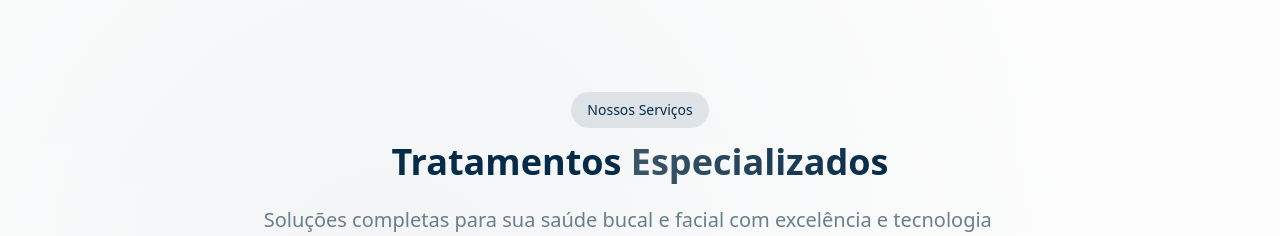
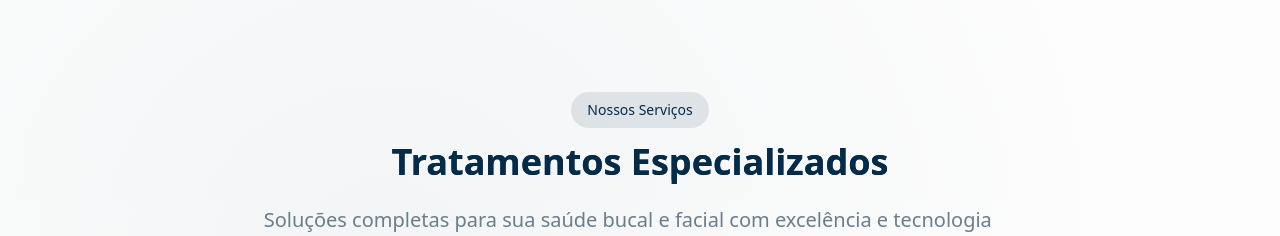
Before and after one commit to tmassoni/clinicamassoni, a Next.js app: page / in a window 1280 px wide. Shown: the part 2440-2676 px from the top of the page. Built offline with nearby package versions, Linux system fonts and the light colour scheme; a web font is replaced by a local one.

Commit message:
fix(scroll): add scroll padding to main section

```diff
--- a/app/globals.css
+++ b/app/globals.css
@@ -44,6 +44,7 @@
 @layer base {
   html {
     scroll-behavior: smooth;
+    scroll-padding-top: 40px;
     background-color: var(--color-background);
   }
 
@@ -85,7 +86,7 @@
   }
 
   section, [id] {
-    scroll-margin-top: 64px;
+    scroll-margin-top: 160px;
   }
 
   .sr-only {
--- a/app/src/components/sections/ContactSection.tsx
+++ b/app/src/components/sections/ContactSection.tsx
@@ -57,11 +57,11 @@ export function ContactSection() {
               <div className="absolute bottom-0 left-0 w-48 h-48 bg-secondary/20 rounded-full blur-2xl" />
 
               <div className="relative flex flex-col sm:flex-row items-center justify-between gap-4 lg:gap-5 h-full">
-                <div className="flex items-center gap-3 lg:gap-4 flex-1">
+                <div className="flex items-center gap-3 lg:gap-4 flex-1 w-full">
                   <div className="shrink-0 w-14 h-14 lg:w-16 lg:h-16 rounded-2xl bg-white/20 backdrop-blur-sm flex items-center justify-center group-hover:scale-110 group-hover:rotate-3 transition-all duration-300">
                     <WhatsappIcon className="w-7 h-7 lg:w-8 lg:h-8" />
                   </div>
-                  <div className="text-center sm:text-left">
+                  <div className="ps-2 text-start sm:text-left w-full">
                     <p className="text-xs md:text-sm font-medium opacity-90 mb-1">
                       Atendimento via WhatsApp
                     </p>
--- a/app/src/components/sections/ServicesSection.tsx
+++ b/app/src/components/sections/ServicesSection.tsx
@@ -68,11 +68,8 @@ export function ServicesSection() {
             Nossos Serviços
           </Badge>
 
-          <h2 className="text-3xl sm:text-4xl md:text-5xl lg:text-6xl font-bold text-primary mb-6">
-            Tratamentos&nbsp;
-            <span className="bg-linear-to-r from-secondary to-primary bg-clip-text text-transparent">
-              Especializados
-            </span>
+          <h2 className="text-3xl sm:text-4xl md:text-5xl lg:text-6xl font-bold text-primary mb-6 bg-linear-to-r from-secondary to-primary bg-clip-text text-wrap">
+            Tratamentos Especializados
           </h2>
 
           <p className="text-lg sm:text-xl text-tertiary leading-relaxed">
@@ -132,7 +129,7 @@ export function ServicesSection() {
                     className="inline-flex items-center gap-2 text-primary font-semibold hover:gap-3 transition-all group/link"
                   >
                     <span>Saiba mais</span>
-                    <ArrowRight className="w-5 h-5 group-hover/link:translate-x-1 transition-transform" />
+                    <ArrowRight className="w-5 h-5 group-hover/link:animate-pulse transition-transform" />
                   </a>
 
                   {/* Hover Gradient Border Effect */}
@@ -171,7 +168,7 @@ export function ServicesSection() {
                 newTab
                 variant="default"
                 size="xl"
-                className="bg-white text-primary hover:bg-white/90 shadow-xl hover:shadow-2xl hover:scale-105"
+                className="bg-white text-primary hover:bg-white/90 shadow-xl hover:shadow-2xl hover:scale-105 py-2"
               >
                 Conversar com um especialista
               </LinkButton>
```
